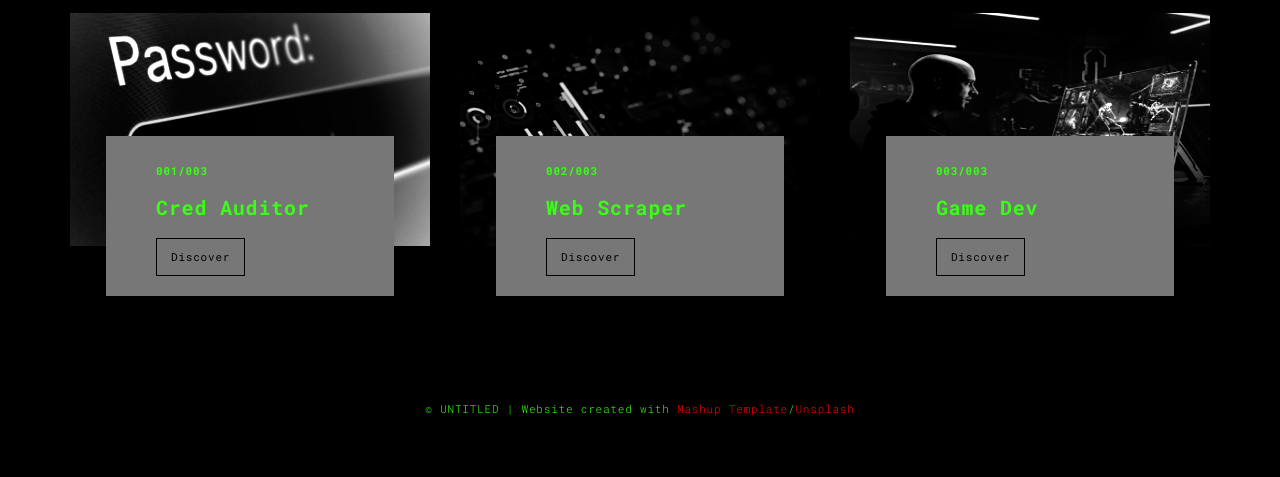
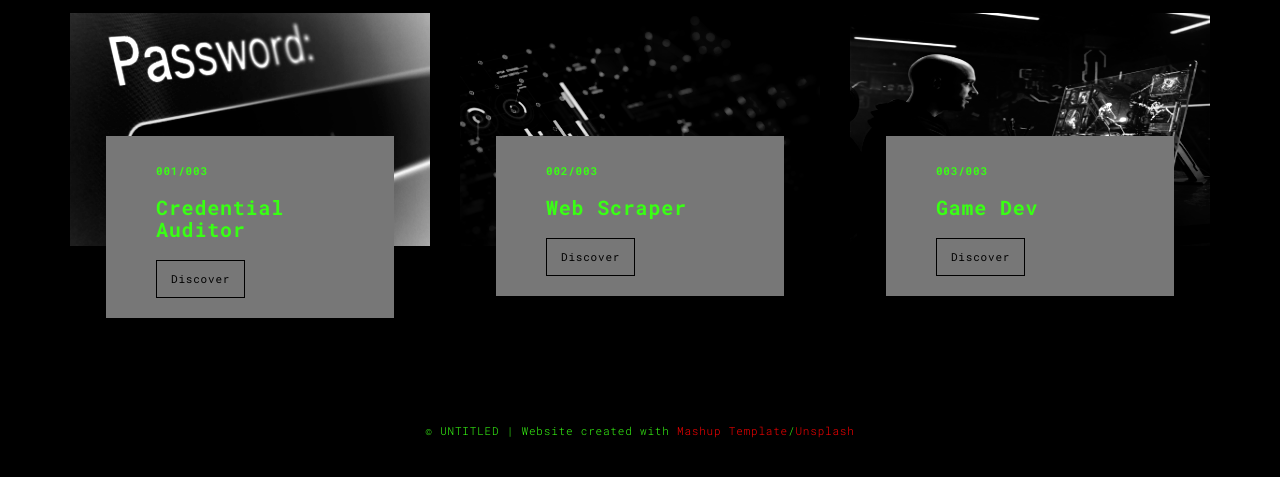
Before and after one commit to cainepavl/portfo, a Flask app: page /works.html in a window 1280 px wide. Shown: the part 254-731 px from the top of the page. Run offline with Flask 3, Linux system fonts and the light colour scheme; some libraries are stand-ins or nearby versions.

Commit message:
Rename 'Cred Auditor' to 'Credential Auditor'

```diff
--- a/templates/works.html
+++ b/templates/works.html
@@ -74,7 +74,7 @@
                       </a>
                       <div class="card-container card-container-lg">
                         <h4>001/003</h4>
-                        <h3>Cred Auditor</h3>
+                        <h3>Credential Auditor</h3>
 <!--                         <p>Credential Exposure Auditor</p> -->
                         <a href="./work.html" title="" class="btn btn-default">Discover</a>
                       </div>
```
